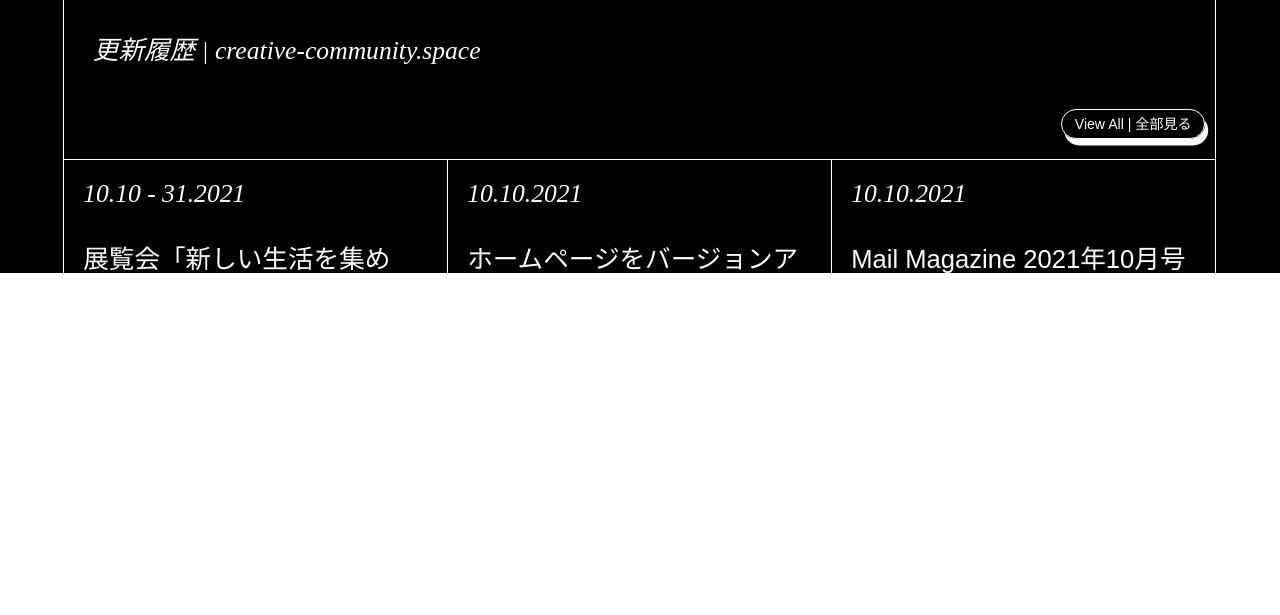
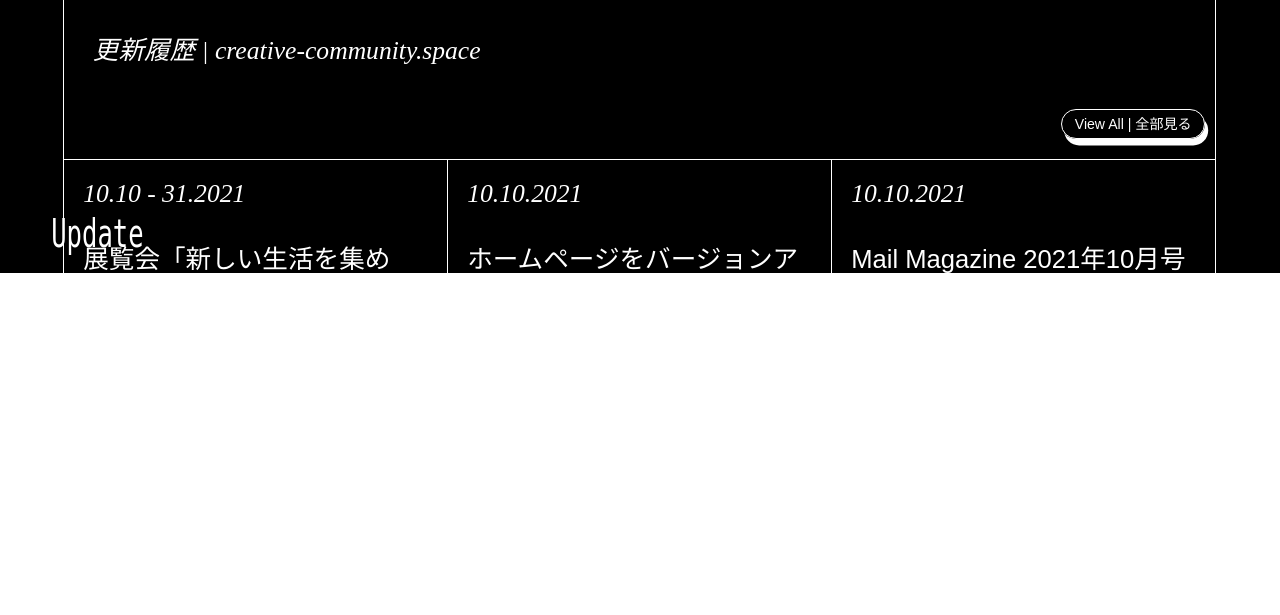
Before and after one commit to creative-community-pehu/index, a PHP site: page /new.php in a window 1280 px wide. Shown: the part 527-1142 px from the top of the page. Run offline with PHP 8.4, Linux system fonts and the light colour scheme; some libraries are stand-ins or nearby versions.

Commit message:
Update new.php

```diff
--- a/new.php
+++ b/new.php
@@ -26,7 +26,7 @@ body {margin:0; padding:0;}
     filter: invert(1);
 }
 #ver #grid div:nth-child(n + 7),
-#ver #searchBox .label {
+#ver #searchBox label {
   display: none;
 }
 #p5 {
```
